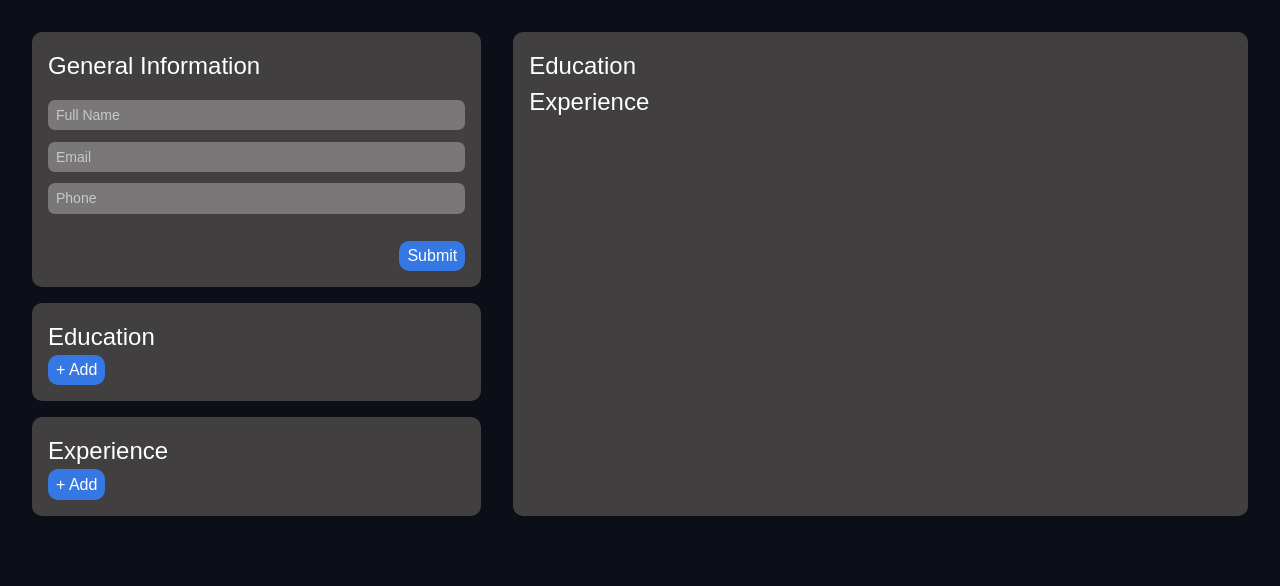
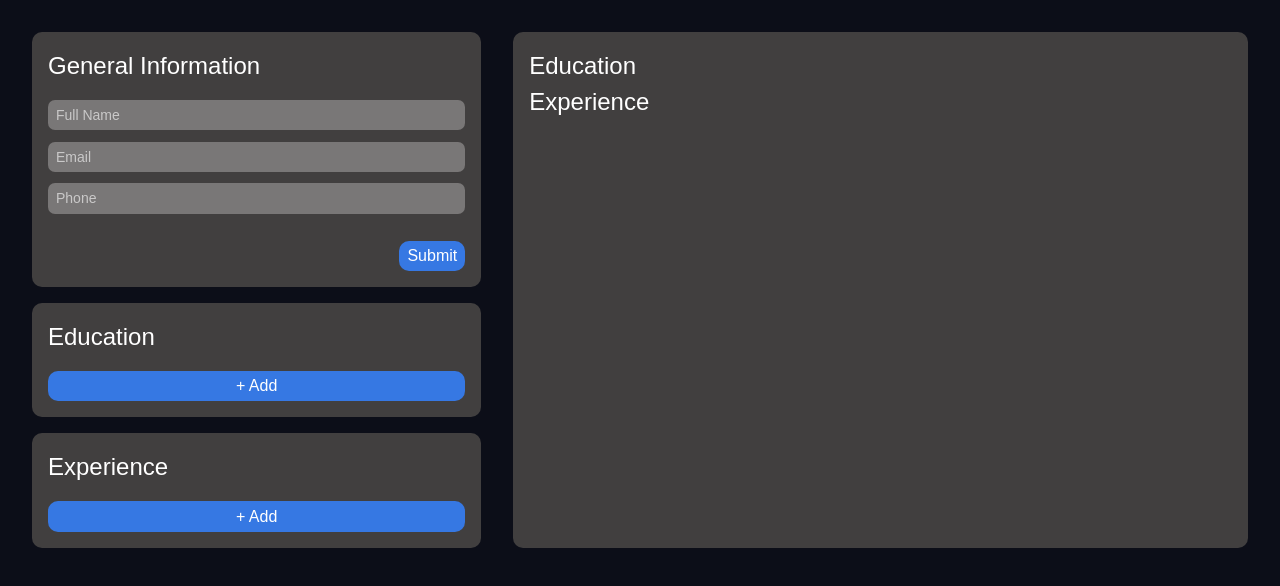
Before and after one commit to PDLIF/react-cv-application-TOP, a React (Vite) app: page / in a window 1280 px wide. Shown: the top 586 px of the page. Built offline with nearby package versions, Linux system fonts and the light colour scheme.

Commit message:
style: more styling

```diff
--- a/src/components/education/Education.jsx
+++ b/src/components/education/Education.jsx
@@ -45,11 +45,11 @@ function Education({
     }
 
     return (
-        <div className="form-section education-section">
+        <div className="flex form-section education-section">
             <h2>Education</h2>
 
             {editingId !== null && (
-                <form onSubmit={handleSubmit} className='education-edit-form'>
+                <form onSubmit={handleSubmit} className='flex education-edit-form'>
                     <input
                         type="text"
                         name='school'
@@ -87,15 +87,17 @@ function Education({
 
             {editingId === null && (
                 <>
+                    <ul className={`flex ${education.length === 0 ? 'hidden' : ''}`}>
                         {education.map(ed => (
-                        <div key={ed.id} className="education-entry">
+                            <li key={ed.id} className="education-entry">
                                 <h3>{ed.school || 'Unknown school'}</h3>
                                 <div className="entry-actions">
                                     <button onClick={() => handleEdit(ed)} className='edit-btn'>Edit</button>
                                     <button onClick={() => handleRemove(ed)} className='remove-btn'>Remove</button>
                                 </div>
-                        </div>
+                            </li>
                         ))}
+                    </ul>
                     <button onClick={handleAddNew} className='add-btn'>+ Add</button>
                 </>
             )}
--- a/src/components/experience/Experience.jsx
+++ b/src/components/experience/Experience.jsx
@@ -45,11 +45,11 @@ function Experience({
     }
 
     return (
-        <div className="form-section experience-section">
+        <div className="flex form-section experience-section">
             <h2>Experience</h2>
 
             {editingId !== null && (
-                <form onSubmit={handleSubmit} className="experience-edit-form">
+                <form onSubmit={handleSubmit} className="flex experience-edit-form">
                     <input
                         type="text"
                         name='position'
@@ -94,19 +94,20 @@ function Experience({
 
             {editingId === null && (
                 <>
+                    <ul className={`flex ${experience.length === 0 ? 'hidden' : ''}`}>
                         {experience.map(exp => (
-                        <div key={exp.id} className="experience-entry">
+                            <li key={exp.id} className="experience-entry">
                                 <h3>{exp.position || 'Unknown position'}</h3>
                                 <div className="entry-actions">
                                     <button onClick={() => handleEdit(exp)} className='edit-btn'>Edit</button>
                                     <button onClick={() => handleRemove(exp)} className='remove-btn'>Remove</button>
                                 </div>
-                        </div>
+                            </li>
                         ))}
+                    </ul>
+                    <button onClick={handleAddNew} className='add-btn'>+ Add</button>
                 </>
             )}
-
-            <button onClick={handleAddNew} className='add-btn'>+ Add</button>
         </div>
     );
 }
--- a/src/styles/form-section.css
+++ b/src/styles/form-section.css
@@ -48,6 +48,10 @@
     margin-top: 1rem;
 }
 
+.form-section .add-btn {
+    margin-top: 0rem;
+}
+
 .general-section.flex {
     justify-content: space-between;
     align-items: center;
@@ -56,3 +60,7 @@
 .general-section.flex .heading {
     margin-bottom: 0px;
 }
+
+.form-section:not(.general-section) {
+    flex-direction: column;
+}
--- a/src/styles/main.css
+++ b/src/styles/main.css
@@ -109,6 +109,8 @@ select {
 
 .br-10 { border-radius: 10px; }
 
+.hidden { display: none; }
+
 /* colors */
 
 .bg-dark { background-color: hsl( var(--clr-dark) ); }
```
Lines whose indentation alone changed are shown as unchanged.
